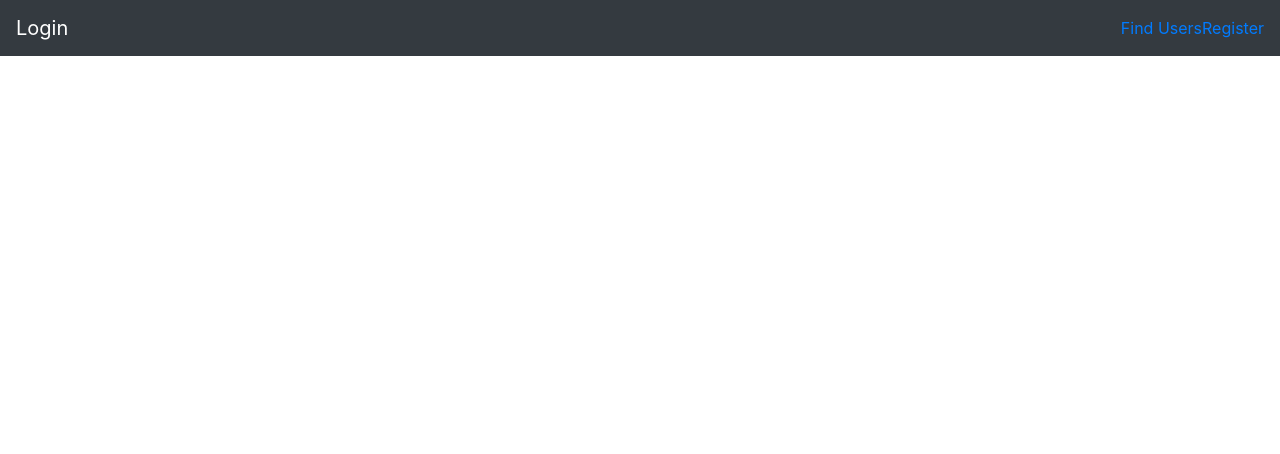
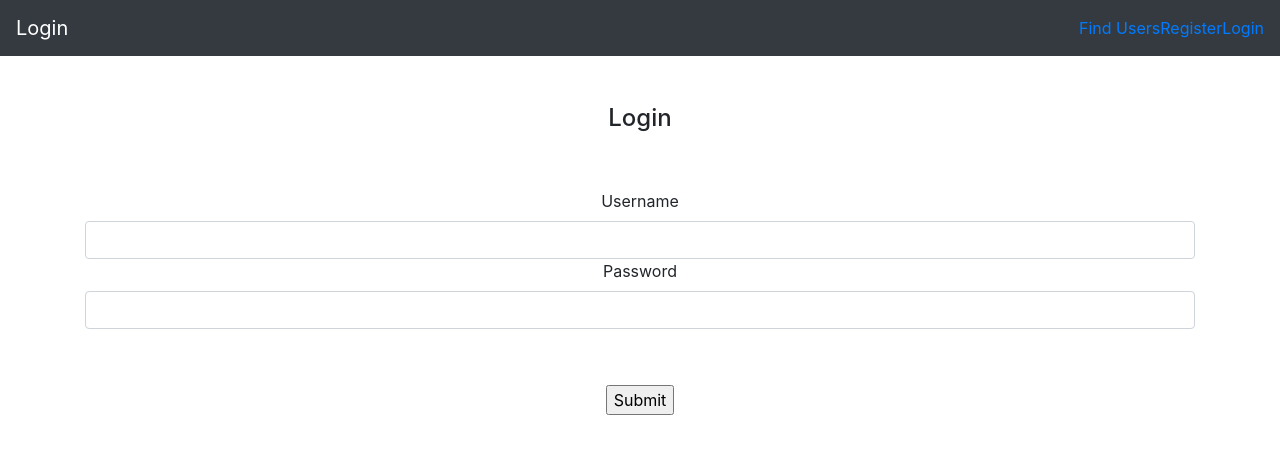
Before and after one commit to kryan1622/react-assessment, a React (Create React App) app: page / in a window 1280 px wide. Shown: the top 454 px of the page. Built offline with nearby package versions, Linux system fonts and the light colour scheme.

Commit message:
Login works and message does appear just trying to set it to say whether it is password or username thats wrong

```diff
--- a/src/Components/find.js
+++ b/src/Components/find.js
@@ -37,7 +37,7 @@ componentDidMount(){
                     <tbody>
            {this.state.data.map(item => (
             <tr><td>  {item.username}  </td></tr>
-           ))};
+           ))}
             </tbody>
             </Table>
             </div>
--- a/src/Components/login.js
+++ b/src/Components/login.js
@@ -1,12 +1,63 @@
 import React, { Component } from 'react';
 import { Input, Form, Label, FormGroup, FormText } from 'reactstrap';
+import Axios from 'axios';
 
-export default class Login extends Component {
+class Login extends Component {
+
+  constructor() {
+        super();
+        this.state = {
+            message: "",
+        }
+    }
+
+
+handleSubmit = event => {
+        event.preventDefault();
+        const Login = {
+            username : event.target[0].value,
+            password: event.target[1].value
+        }
+
+         if ( Login.username === "" || Login.password === "" ){
+        this.setState({message:"Please fill in all fields"})
+    }else{
+       Axios.get("http://localhost:5000/user/name/" + Login.username + "/" + Login.password)
+            .then(response => {
+                console.log(response.data.Status)
+             this.setState({message: response.data.Status})
+
+            });
+    }
+
+    };
 
     render() {
+        return (
+        <div className="container">
+                <br></br>
+                <br></br>
+                <h4> Login </h4>
+                <br></br>
+                <br></br>
 
-        return (
-            console.log("hello")
+                <form onSubmit={this.handleSubmit}>
+                    <Label>
+                        Username
+
+            </Label>
+                    <Input type="text"></Input>
+                    <FormGroup>
+          <Label for="Password">Password</Label>
+          <Input type="password" />
+        </FormGroup>
+                    <br></br>
+                    <p style={{color: 'red'}}>{this.state.message}</p>
+                    <input type="submit" name="clickme" value="Submit" />
+                </form>
+            </div>
         )
     }
 }
+
+export default Login;
--- a/src/Components/navbar.js
+++ b/src/Components/navbar.js
@@ -21,12 +21,12 @@ export default class Example extends React.Component {
              <Nav className="ml-auto" navbar>
                 <Link to="/find">Find Users</Link>
                  <Link to="/register">Register</Link>
-                 {/* <Link to="/">Login</Link>  */}
+                 <Link to="/">Login</Link>
 
                  </Nav>
         </Navbar>
 
-        {/* <Route exact path="/" component={Login} /> */}
+        <Route exact path="/" component={Login} />
         <Route  exact path="/register" component={Create} />
         <Route path="/find" component={Find} />
 
--- a/src/Components/register.js
+++ b/src/Components/register.js
@@ -24,7 +24,7 @@ class Create extends Component {
 
         Axios.post("http://localhost:5000/user/createuser", newItem)
             .then(response => {
-                if (newItem.username === "" || newItem.email === "" || newItem.password === "" || newItem.password2 === "") {
+                if (newItem.username === "" || newItem.email === "" || newItem.password === "" || newItem.password2 === "" || newItem.password !== newItem.password2) {
                    console.log(response);
                     this.setState({
                         error1: response.data.email,
```
